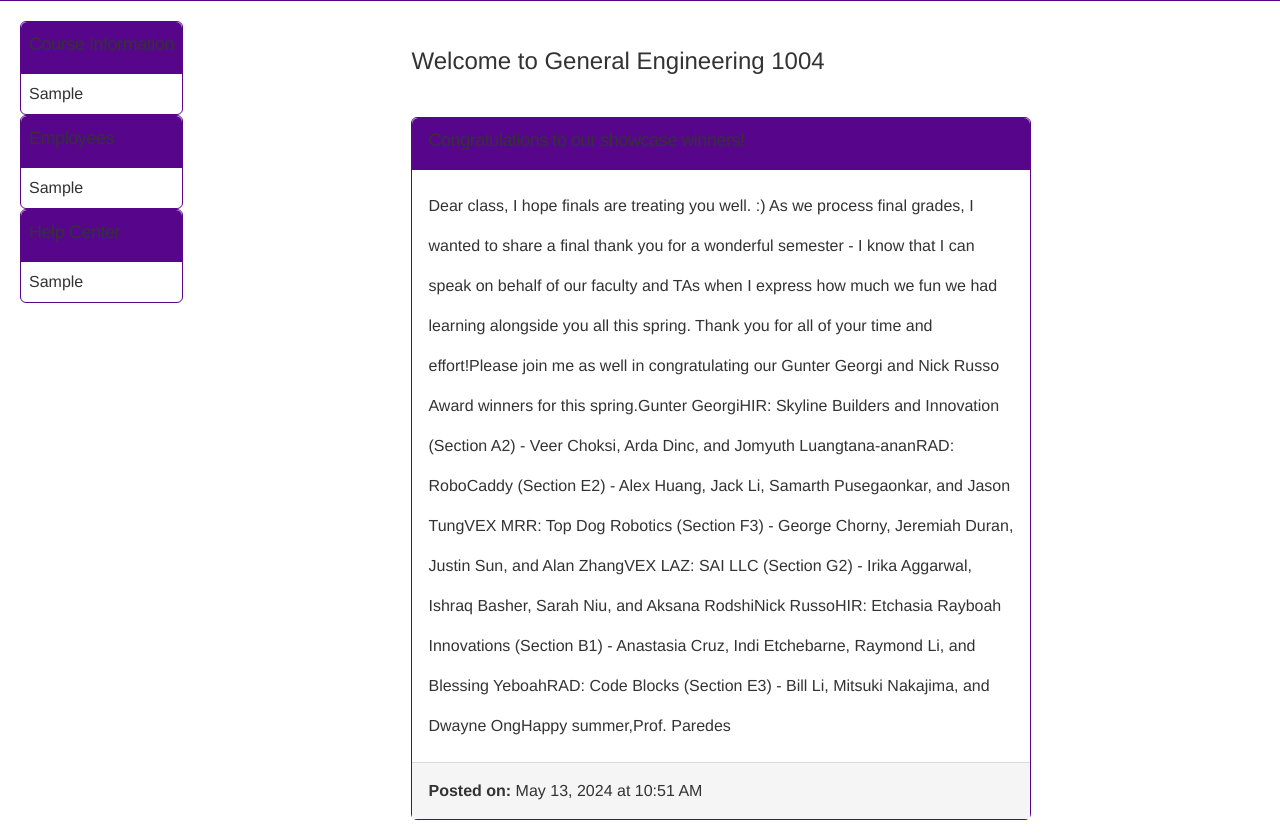
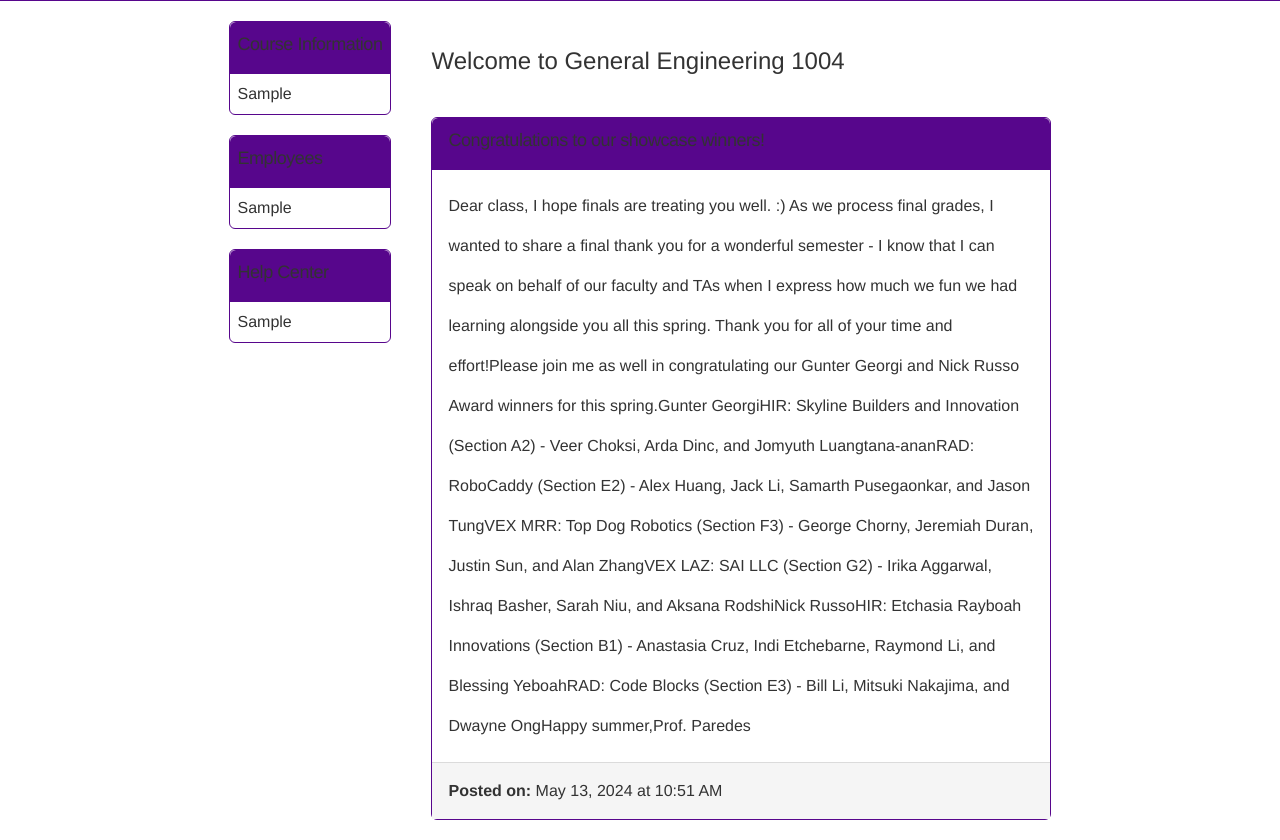
Before and after one commit to VaughnValle/summer-webdev, an Astro site in the folder eg1004-announcement/: page / in a window 1280 px wide. Shown: the part 55-895 px from the top of the page. Built offline with nearby package versions, Linux system fonts and the light colour scheme; Astro itself is replaced by a stand-in of ours.

Commit message:
Finalized sidebar and main announcement layout

```diff
--- a/eg1004-announcement/src/components/Card.jsx
+++ b/eg1004-announcement/src/components/Card.jsx
@@ -7,7 +7,7 @@ const Card = ({
     time,
 }) => {
     return (
-        <div className='block mx-auto max-w-sm p-0 bg-white border border-purple rounded-md'>
+        <div className='block mx-auto mb-5 max-w-sm p-0 bg-white border border-purple rounded-md'>
             <div className='bg-purple p-2 rounded-md rounded-b-none'>
                 <h5 class='mb-2 text-lg font-thin tracking-tight text-black dark:text-white'>{title}</h5>
             </div>
--- a/eg1004-announcement/src/components/Main.jsx
+++ b/eg1004-announcement/src/components/Main.jsx
@@ -4,7 +4,7 @@ import AnnounceCard from './AnnounceCard.jsx';
 
 const Main = () => {
     return (
-        <div className='mx-auto mt-6 w-6/12 flex-column items-center justify-center text-black'>
+        <div className='mx-auto ml-10 mt-6 w-6/12 flex-column items-center justify-center text-black'>
             <div className='mb-10 max-w-3xl text-left'>
                 <h1 className='text-2xl'>Welcome to General Engineering 1004</h1>
             </div>
--- a/eg1004-announcement/src/components/Sidebar.jsx
+++ b/eg1004-announcement/src/components/Sidebar.jsx
@@ -3,7 +3,7 @@ import Card from './Card.jsx';
 
 const Sidebar = () => {
     return (
-        <div className='sticky flex-column text-black'>
+        <div className='sticky flex-column text-black mx-auto mr-0'>
             <Card title='Course Information' content='Sample'/>
             <Card title='Employees' content='Sample'/>
             <Card title='Help Center' content='Sample'/>
```
